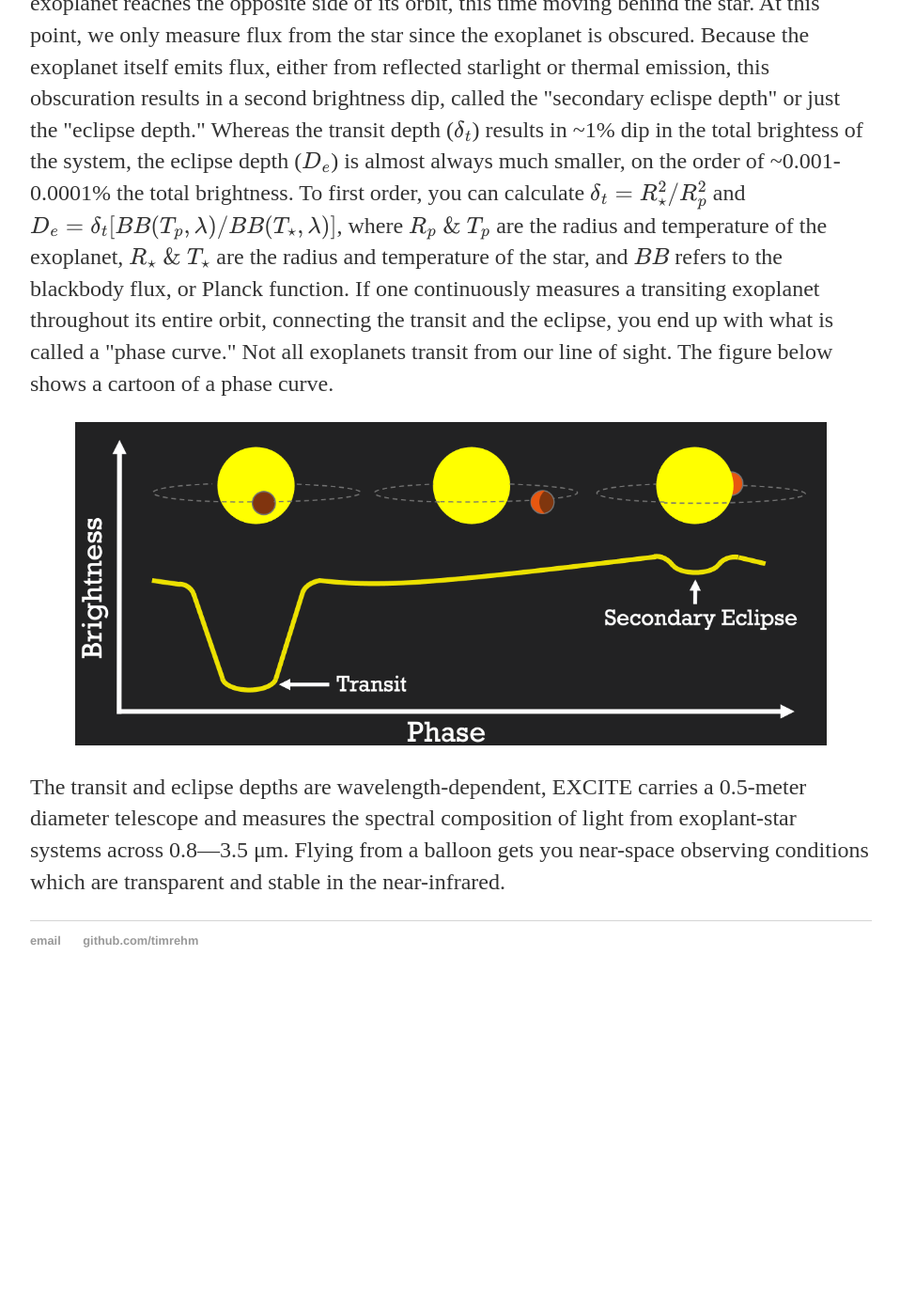
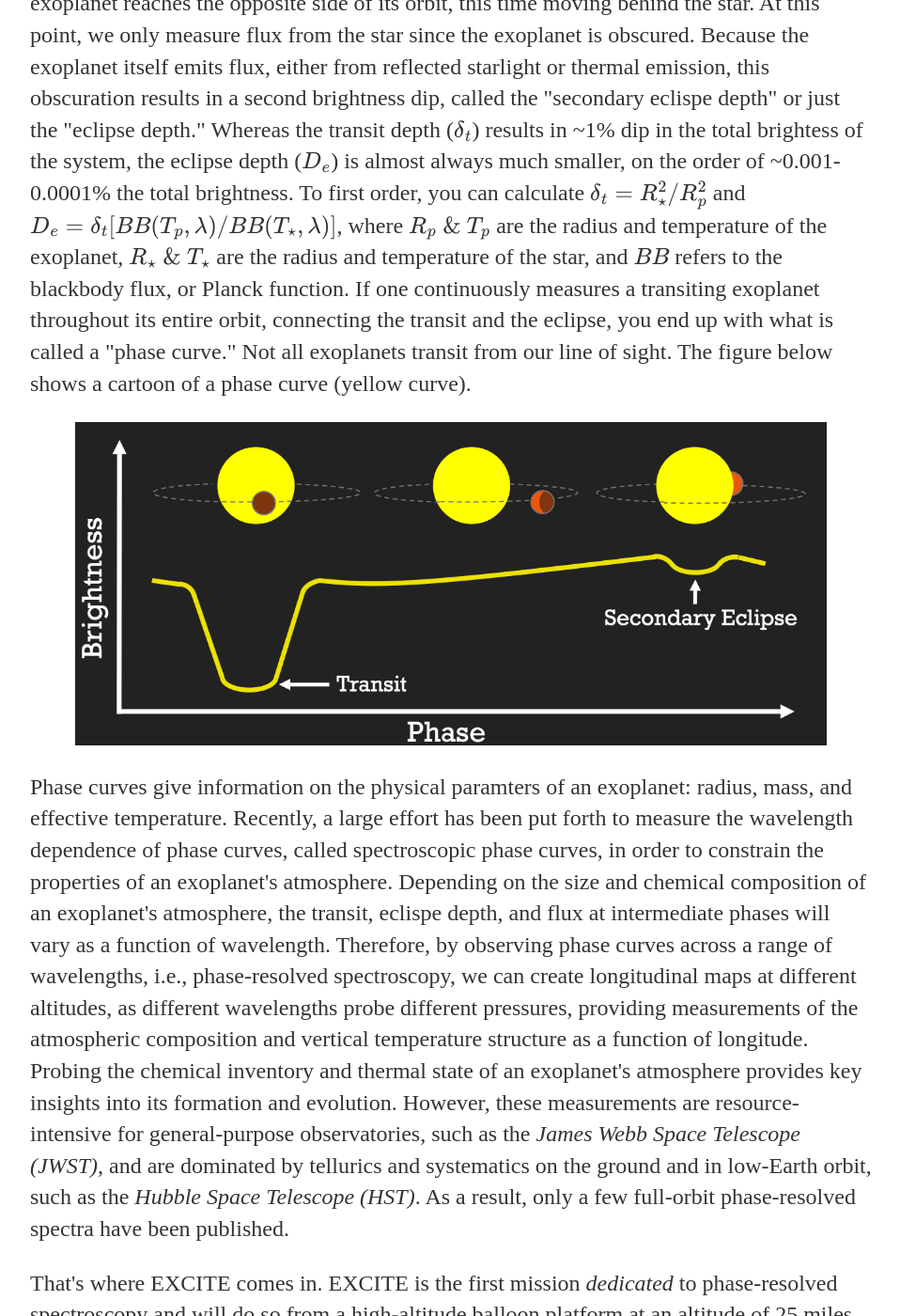
Before and after one commit to timrehm/timrehm.github.io, a Jekyll site: the page built from research/excite.html, in a window 1280 px wide and 1400 px high, scrolled down 1139 px. Shown: the whole window at 94% size, without its empty margins (160-1118 px from the left). Built offline with Jekyll 4.4.1, drawn with Linux system fonts in a browser that asks for light colours; before the commit the page ends 2207 px from its top, so only the background shows below that; some of the changed text lies outside the part shown.

Commit message:
Update excite.html

```diff
--- a/research/excite.html
+++ b/research/excite.html
@@ -25,10 +25,20 @@ title: EXCITE
 		where \( R_p \ \& \ T_p \) are the radius and temperature of the exoplanet, \( R_\star \ \& \ T_\star \) are the radius and temperature of the star, and
 		\( BB \) refers to the blackbody flux, or Planck function. If one continuously measures a transiting exoplanet throughout its entire orbit,
 		connecting the transit and the eclipse, you end up with what is called a "phase curve." Not all exoplanets transit from our line of sight.
-		The figure below shows a cartoon of a phase curve.</p>
+		The figure below shows a cartoon of a phase curve (yellow curve).</p>
 <div style="text-align: center;">
 	<img src="/img/phasecurvecartoon.png" alt="A phase curve." width = 800/>
 </div>
-		<p>The transit and eclipse depths are wavelength-dependent, EXCITE carries a 0.5-meter diameter telescope and measures the spectral composition of light from exoplant-star systems
+		<p>Phase curves give information on the physical paramters of an exoplanet: radius, mass, and effective temperature. Recently, a large effort has
+			been put forth to measure the wavelength dependence of phase curves, called spectroscopic phase curves, in order to constrain the properties of an exoplanet's atmosphere.
+			Depending on the size and chemical composition of an exoplanet's atmosphere, the transit, eclispe depth, and flux at intermediate phases will vary as a function of wavelength.
+			Therefore, by observing phase curves across a range of wavelengths, i.e., phase-resolved spectroscopy, we can create longitudinal maps at different altitudes,
+			as different wavelengths probe different pressures, providing measurements of the atmospheric composition and vertical temperature structure as a function of longitude.
+			Probing the chemical inventory and thermal state of an exoplanet's atmosphere provides key insights into its formation and evolution.
+			However, these measurements are resource-intensive for general-purpose observatories, such as the <i>James Webb Space Telescope (JWST)</i>, and are dominated by tellurics and systematics on the ground
+			and in low-Earth orbit, such as the <i>Hubble Space Telescope (HST)</i>. As a result, only a few full-orbit phase-resolved spectra have been published.</p>
+
+	<p> That's where EXCITE comes in. EXCITE is the first mission <em>dedicated</em> to phase-resolved spectroscopy and will do so from a high-altitude
+		balloon platform at an altitude of 25 miles (~40 km). EXCITE carries a 0.5-meter diameter telescope and measures the spectral composition of light from exoplant-star systems
 		across 0.8&mdash;3.5 &mu;m. Flying from a balloon gets you near-space observing conditions which are transparent and stable in the
 		near-infrared. </p>
```
